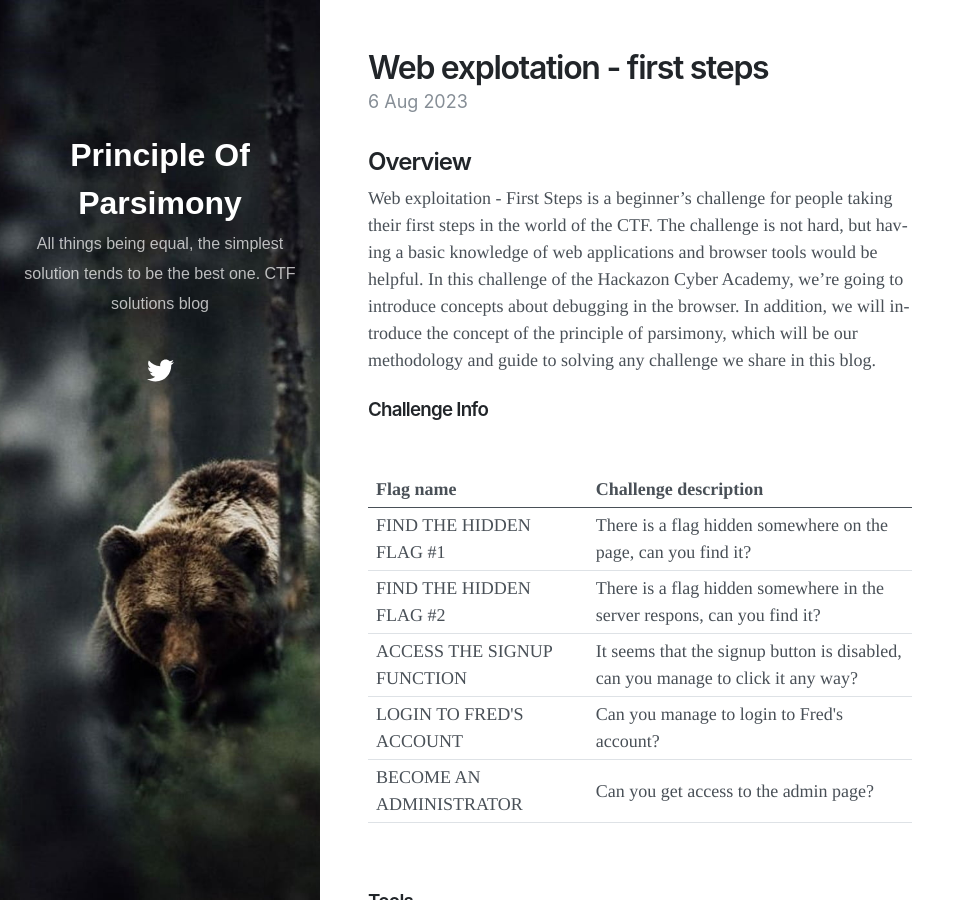
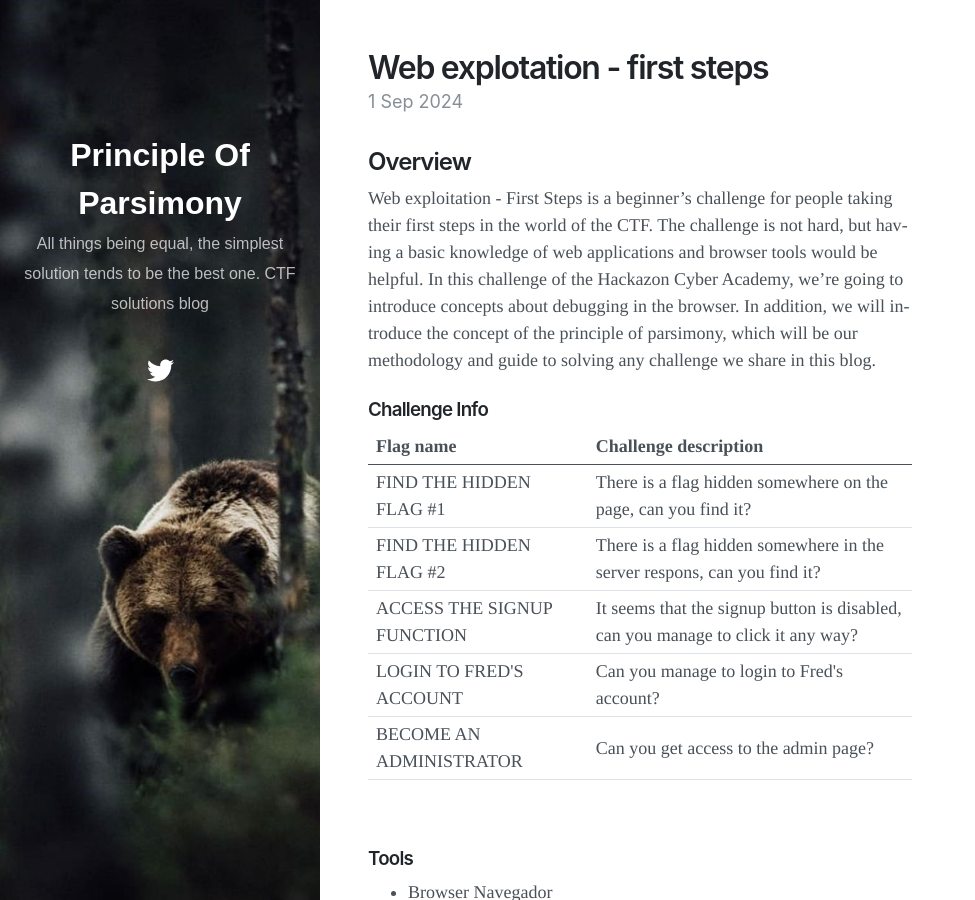
Before and after one commit to InfoSecGopNik/CTF, a Jekyll site: the page built from _posts/2024-09-01-web-explotation-first-steps.md, in a window 1280 px wide and 900 px high. Shown: the whole window, without its empty margins (0-975 px from the left). Built offline with Jekyll 4.4.1, drawn with Linux system fonts in a browser that asks for light colours; nearby versions of some CDN libraries.

Commit message:
Update and rename 2023-08-06-web-explotation-first-steps.md to 2024-09-01-web-explotation-first-steps.md

```diff
--- a/_posts/2023-08-06-web-explotation-first-steps.md
+++ b/_posts/2024-09-01-web-explotation-first-steps.md
@@ -2,16 +2,13 @@
 layout: post
 title: Web explotation - first steps
 tags: CTF, Deloitte, Portal.Hackazon, WebApp
-date: 2023-08-06
+date: 2024-09-01
 ---
 
 ## Overview
 Web exploitation - First Steps is a beginner's challenge for people taking their first steps in the world of the CTF. The challenge is not hard, but having a basic knowledge of web applications and browser tools would be helpful. In this challenge of the Hackazon Cyber Academy, we’re going to introduce concepts about debugging in the browser. In addition, we will introduce the concept of the principle of parsimony, which will be our methodology and guide to solving any challenge we share in this blog.
 
-
-
 ### Challenge Info
-<br>
 <table>
   <thead>
     <tr>
@@ -50,7 +47,7 @@ Web exploitation - First Steps is a beginner's challenge for people taking their
 <li>CyberChef (https://gchq.github.io/CyberChef/) (optional, no mandatory)</li>
 <li>Burp Suite or Owasp Zap (optional)</li>
 </ul>
-
+<br>
 ### Enumeration
 As this challenge has a web application-oriented focus, one of the first steps in listing web-based services would be to review the following points:
 
```
